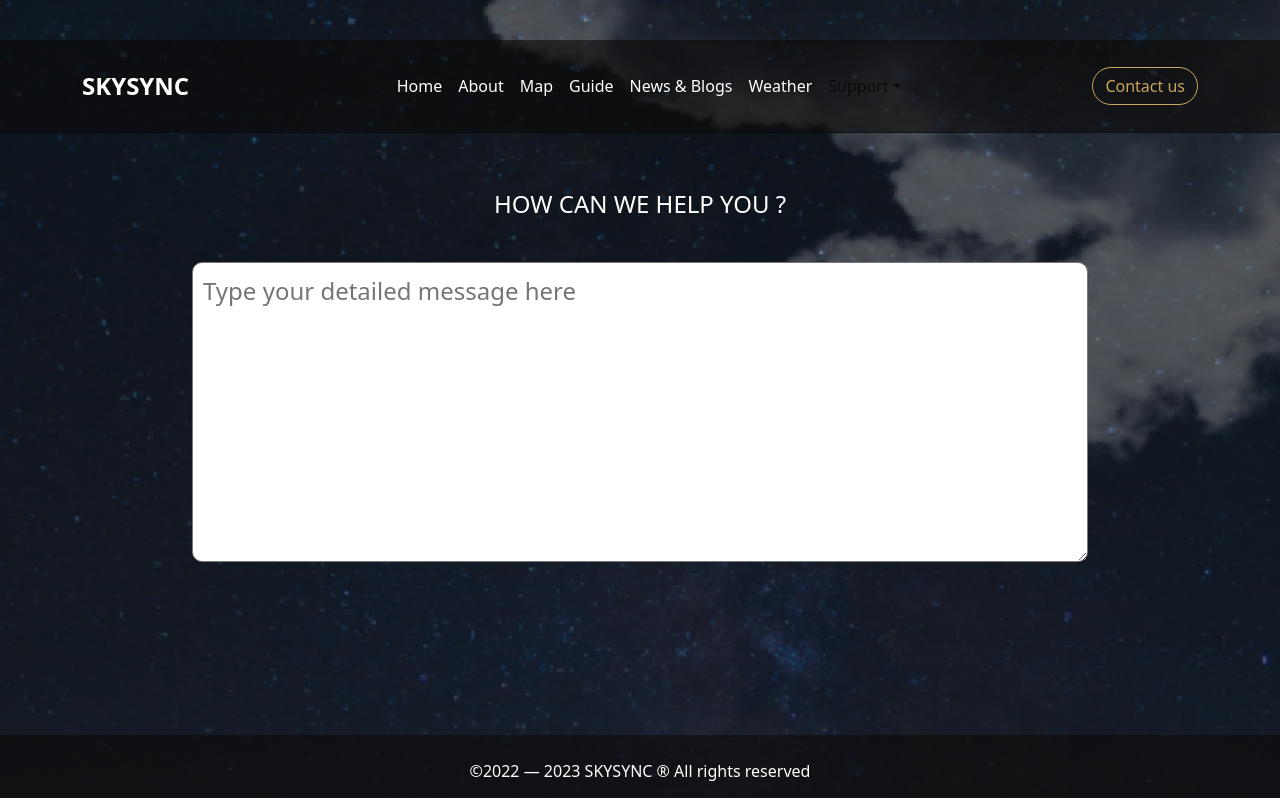
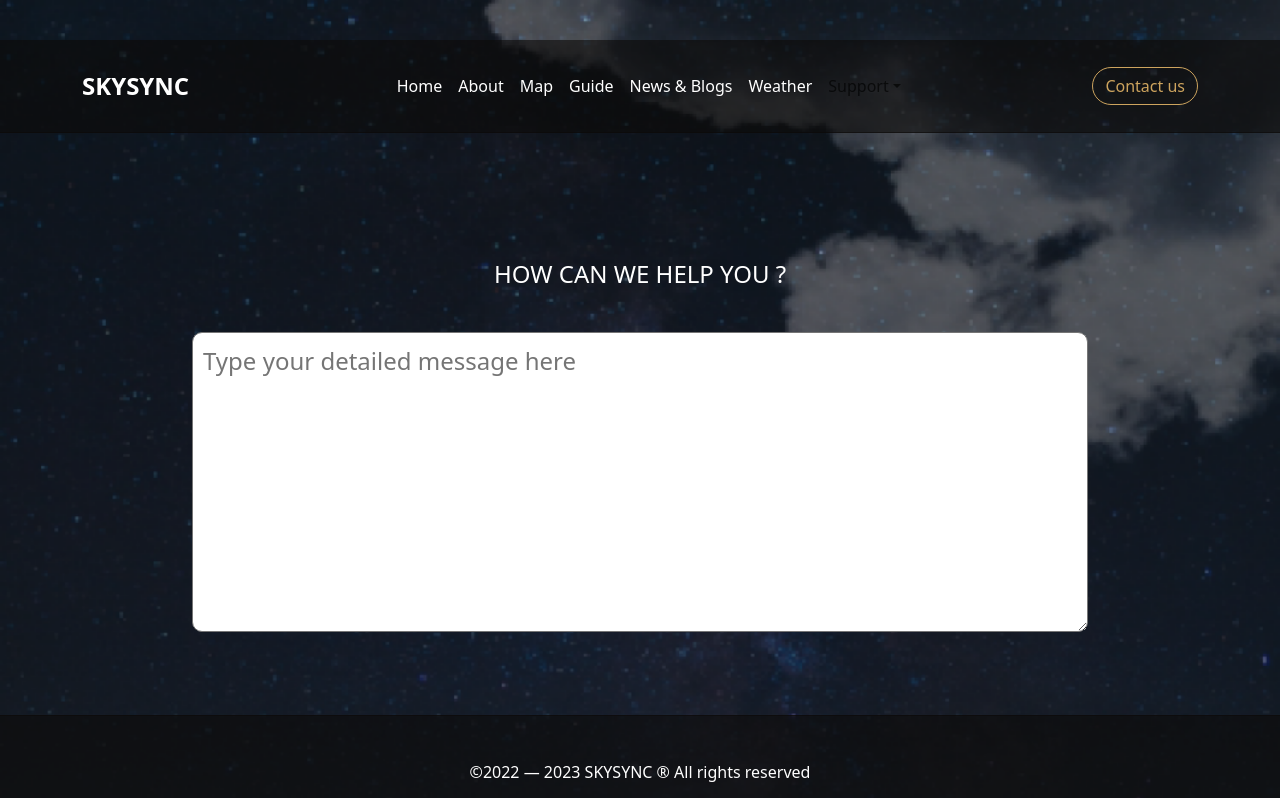
Before and after one commit to AbdulMunam-2002/Weather-Forcast, a React (Create React App) app: page /support in a window 1280 px wide. Shown: the top 798 px of the page. Built offline with nearby package versions, Linux system fonts and the light colour scheme.

Commit message:
Footer updated

```diff
--- a/src/App.css
+++ b/src/App.css
@@ -68,12 +68,14 @@
 
 @media (min-width: 768px) {
   .bg3 {
+    position: relative;
     height: 300vh; /* Set the height for larger screens, e.g., tablets and above */
   }
 }
 
 @media (max-width: 767px) {
   .bg3 {
+position: relative;
     height: 410vh; /* Set the height for smaller screens, e.g., mobile devices */
   }
 }
@@ -87,13 +89,17 @@
 
 @media (min-width: 768px) {
   .bg4 {
-    height: 100vh; /* Adjusted height for larger screens */
+    position: relative; /* Ensure relative positioning */
+    height: 100vh;
+    /* Adjusted height for larger screens */
   }
 }
 
 @media (max-width: 7680px) {
   .bg4 {
-    height: 140vh; /* Set the height for smaller screens, e.g., mobile devices */
+
+      position: relative; /* Ensure relative positioning */
+     height: 140vh; /* Set the height for smaller screens, e.g., mobile devices */
   }
 }
 
@@ -121,18 +127,27 @@
   background: rgba(0, 0, 0, 0.85);
   border-bottom: 1px solid #37332a;
 }
-#footerStyle {
-  textAlign: 'center';
-  paddingTop: '20px';
-  text-decoration-color: 'white';
+/* App.css */
+/* App.css */
+.footer {
+  text-align: center;
+  padding-top: 20px;
+  text-decoration-color: white;
   background: rgba(12, 11, 9, 0.6);
-  border-bottom: 1px solid rgba(12, 11, 9, 0.6);
-  transition: 'all 0.5s';
-  zIndex: '997';
+  border-top: 1px solid rgba(12, 11, 9, 0.6);
+  transition: opacity 0.5s, transform 0.5s;
+  z-index: 997;
+  position: fixed; /* Change to fixed */
+  bottom: 0;
+  width: 100%;
+  opacity: 0;
+  transform: translateY(100%);
+}
 
-};
-
-/* Weather.css */
+.footer.show {
+  opacity: 1;
+  transform: translateY(0);
+}
 
 /* Weather.css */
 /* Weather.css */
@@ -150,8 +165,10 @@
 .search-input {
   padding: 10px;
   font-size: 1em;
+  width: 300px; /* Adjust the width as needed */
   border: 2px solid #3498db;
-  border-radius: 5px 0 0 5px;
+  border-radius: 9px 9px 9px 9px;
+  margin-right: 15px;
 }
 
 .search-button {
@@ -161,7 +178,7 @@
   color: white;
   border: none;
   cursor: pointer;
-  border-radius: 0 5px 5px 0;
+  border-radius: 5px 5px 5px 5px;
 }
 
 .weather-details {
--- a/src/App.js
+++ b/src/App.js
@@ -25,8 +25,9 @@ function App() {
         <Route path={'/Guide'} element={<Guide/>}/>
         <Route path={'/Aboutus'} element={<Aboutus/>}/>
         <Route path={'/Contactus'} element={<Contact/>}/>
-        <Route path={'/Weather'} element={<Weather/>}/>
+
         <Route path={'/search'} element={<Search/>}/>
+        <Route path={'/weather'} component={<Weather/>} />
       </Routes>
      </div>
   );
--- a/src/Components/Footer.js
+++ b/src/Components/Footer.js
@@ -1,17 +1,31 @@
-import React from 'react';
-import { Navbar, Container, Nav, NavDropdown, Button } from 'react-bootstrap';
-import additionalImage from '../Assets/Images/Header1.png';
-import Image2 from '../Assets/Img 1.png';
+// Footer.js
+
+import React, { useEffect, useState } from 'react';
 import '../App.css'; // Import the CSS file
 
 export default function Footer() {
+  const [showFooter, setShowFooter] = useState(false);
+
+  useEffect(() => {
+    const handleScroll = () => {
+      const scrolledToBottom =
+        window.scrollY + window.innerHeight >= document.body.scrollHeight - 50; // Adjusted threshold
+      setShowFooter(scrolledToBottom);
+    };
+
+    window.addEventListener('scroll', handleScroll);
+
+    return () => {
+      window.removeEventListener('scroll', handleScroll);
+    };
+  }, []);
+
   return (
-    <footer className="fixed-bottom" id="footerStyle">
+    <footer className={`footer ${showFooter ? 'show' : ''}`}>
       <div>
-        <br></br>
-        <p style={{color:'white'}}>&copy;2022 — 2023 SKYSYNC ® All rights reserved</p>
+        <br />
+        <p style={{ color: 'white' }}>&copy;2022 — 2023 SKYSYNC ® All rights reserved</p>
       </div>
-      <div id="scrolledFooterStyle"></div>
     </footer>
   );
 }
--- a/src/Components/Home.js
+++ b/src/Components/Home.js
@@ -4,7 +4,7 @@ import Footer from './Footer';
 import header from '../Assets/Images/Header1.png';
 import Button from 'react-bootstrap/Button';
 import { Link } from 'react-router-dom';
-
+import App from '../App';
 export default function Home() {
   const buttonStyle = {
     backgroundColor: '#D9D9D9',
--- a/src/Components/Search.js
+++ b/src/Components/Search.js
@@ -56,9 +56,10 @@ export default function Search() {
               />
             </div>
             <div className='col-lg-2' style={{ marginTop: '190px' }}>
-              <Button type="submit" style={buttonStyle} onClick={handleSearch}>
+            <Link to='/weather'><Button type="submit" style={buttonStyle} onClick={handleSearch}>
                 Get Weather
-              </Button>
+          </Button>
+          </Link>
             </div>
           </div>
         </div>
```
